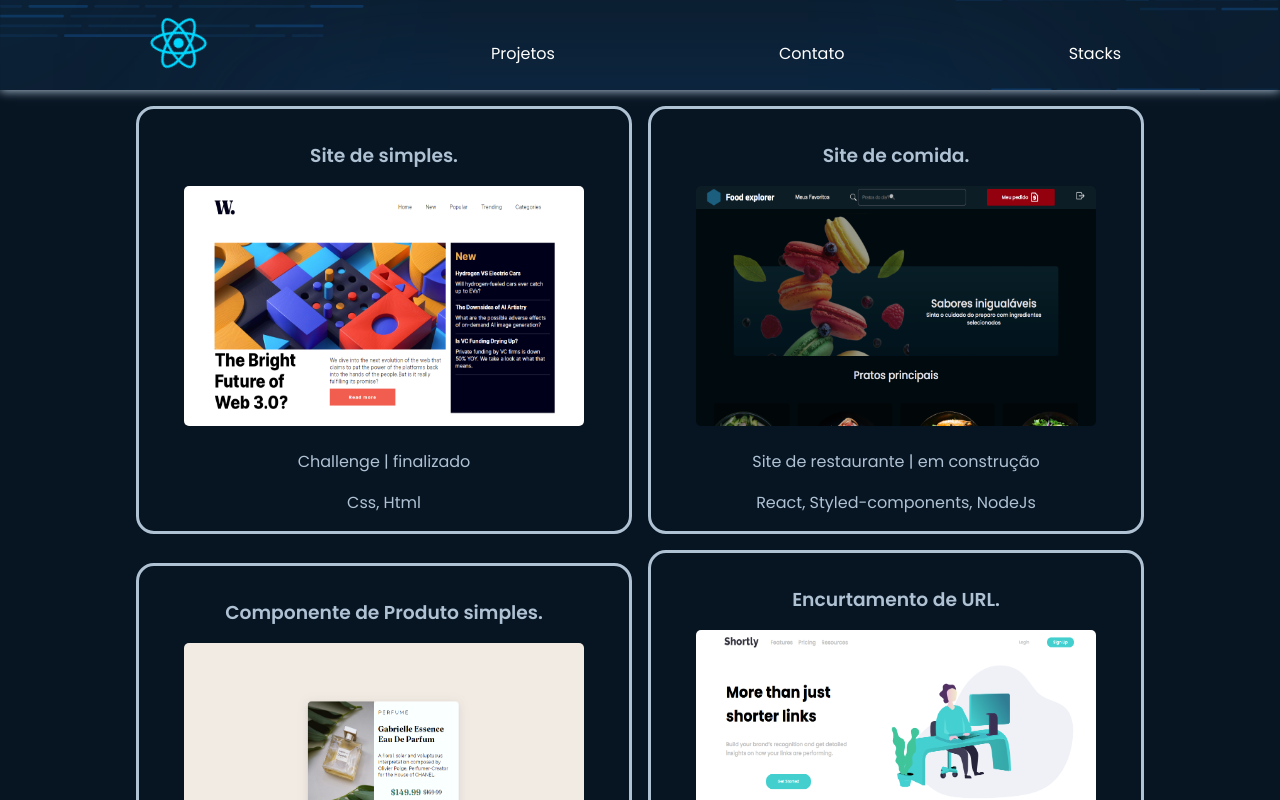
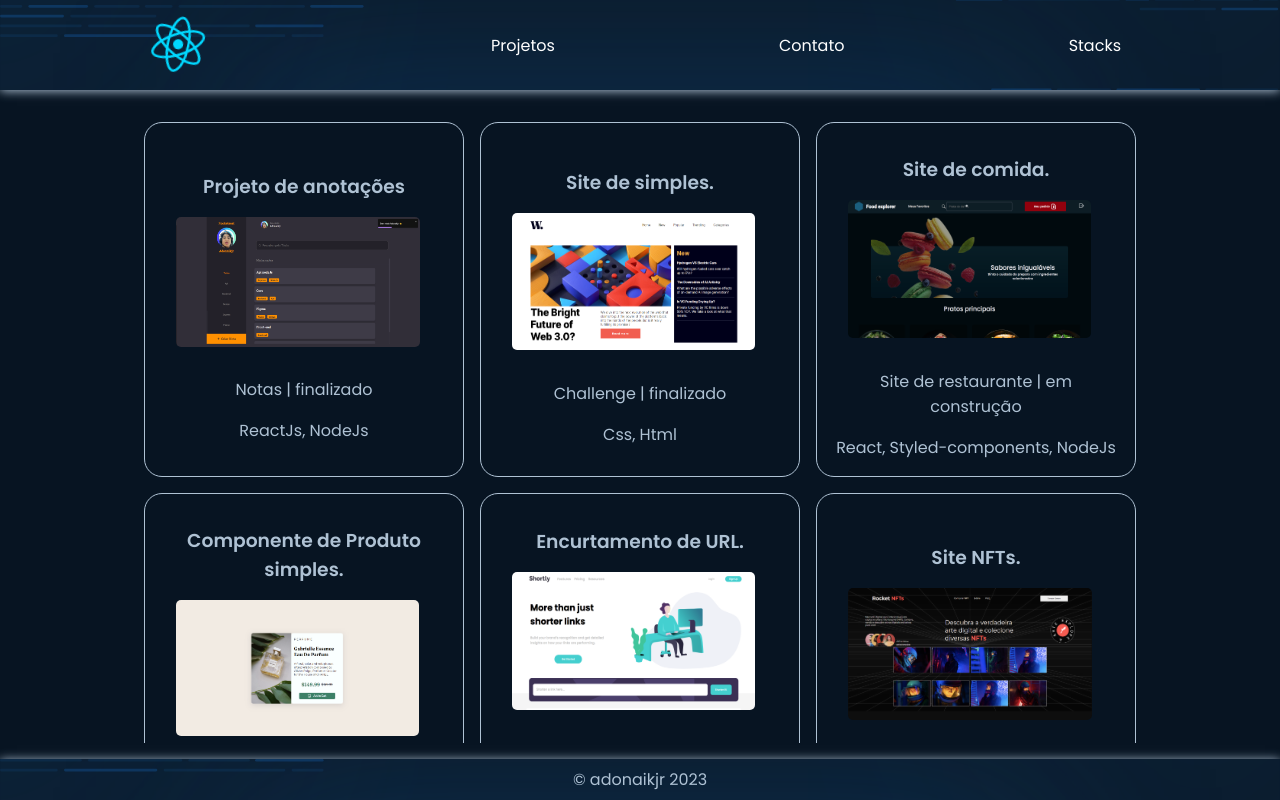
Before and after one commit to Adonaikjr/portfolio, a React (Vite) app: page /projetos in a window 1280 px wide. Shown: the top 800 px of the page. Built offline with nearby package versions, Linux system fonts and the light colour scheme.

Commit message:
ajusts, add project8

```diff
--- a/src/Global.ts
+++ b/src/Global.ts
@@ -18,6 +18,7 @@ export const GlobalStyle = createGlobalStyle`
         color: ${({ theme }) => theme.base_text};
         max-width: 1440px;
         font-family: ${(props) => props.theme.font};
+        height: 100vh;
         a{
         text-decoration: none;
         color: ${({ theme }) => theme.base_text};
--- a/src/components/Card/styled.ts
+++ b/src/components/Card/styled.ts
@@ -1,17 +1,16 @@
 import styled from 'styled-components'
 
 export const ContainerCard = styled.div`
-  border: solid;
-  width: 100%;
+  border: solid 1px;
   display: flex;
   justify-content: center;
   align-items: center;
   flex-direction: column;
   flex-wrap: wrap;
   transition: 1s;
-  width: 31rem;
   padding: 1rem;
   border-radius: 18px;
+  width: 20rem;
   a {
     border: solid none;
   }
@@ -22,29 +21,12 @@ export const ContainerCard = styled.div`
   }
   img {
     border-radius: 5px;
-    height: 15rem;
-    width: 25rem;
-    transition: 1s;
+    height: 90%;
+    width: 95%;
+    transition: 0.5s;
     :hover {
-      transition: 1s;
-      width: 29rem;
-      height: 17rem;
-      @media (max-width: 513px) {
-        :hover {
-          transition: 1s;
-          width: 13rem;
-          height: 8rem;
-        }
-      }
-    }
-  }
-  @media (max-width: 513px) {
-    width: 15rem;
-    transition: 1s;
-    img {
-      transition: 1s;
-      width: 12.5rem;
-      height: 7.5rem;
+      width: 100%;
+      height: 100%;
     }
   }
 `
--- a/src/components/Footer/styled.ts
+++ b/src/components/Footer/styled.ts
@@ -7,7 +7,7 @@ export const ContainerFooter = styled.footer`
   background-repeat: no-repeat;
   background-size: cover;
   background-position: center;
-  height: 3rem;
+  height: 5rem;
   width: 100%;
   display: flex;
   justify-content: center;
--- a/src/components/Header/styled.ts
+++ b/src/components/Header/styled.ts
@@ -8,7 +8,6 @@ export const ContainerHeader = styled.header`
   background-repeat: no-repeat;
   background-size: cover;
   background-position: center;
-  height: 100%;
   padding-top: 1rem;
   padding-bottom: 1rem;
   padding-left: 1rem;
@@ -27,13 +26,10 @@ export const NavigateBack = styled(Link)``
 
 export const Nav = styled.nav`
   width: 40rem;
-  height: 100%;
   display: flex;
   align-items: center;
   justify-content: space-between;
-  padding-top: 1rem;
   a {
-    height: 90%;
     display: flex;
     justify-content: center;
     align-items: center;
--- a/src/components/layout/Default/styled.ts
+++ b/src/components/layout/Default/styled.ts
@@ -1,4 +1,7 @@
-import  styled  from 'styled-components';
+import styled from 'styled-components'
 export const ContainerLayoutDefault = styled.div`
-
+  height: 100vh;
+  display: flex;
+  flex-direction: column;
+  justify-content: space-between;
 `
--- a/src/pages/Project/index.tsx
+++ b/src/pages/Project/index.tsx
@@ -7,9 +7,19 @@ import projectFor from '../../assets/project4.png'
 import projectFive from '../../assets/project5.png'
 import projectSix from '../../assets/project6.png'
 import projectSeven from '../../assets/project7.png'
+import projectEight from '../../assets/project8.png'
+
 export function Project() {
   return (
     <ContainerProject>
+      <Card
+        title="Projeto de anotações"
+        img={projectEight}
+        imgAlt="adonaikjr"
+        description="Notas | finalizado"
+        tags="ReactJs, NodeJs"
+        urlProject="notes-adonaikjr.netlify.app/"
+      />
       <Card
         title="Site de simples."
         img={projectSeven}
@@ -66,8 +76,6 @@ export function Project() {
         imgAlt="projeto um"
         urlProject="descontosflesh.netlify.app"
       />
-
-
     </ContainerProject>
   )
 }
--- a/src/pages/Project/style.ts
+++ b/src/pages/Project/style.ts
@@ -2,9 +2,29 @@ import styled from 'styled-components'
 
 export const ContainerProject = styled.main`
   display: flex;
-  padding-top: 1rem;
+  padding-top: 2rem;
+  padding-bottom: 2rem;
   justify-content: center;
   flex-wrap: wrap;
-  align-items: center;
   gap: 1rem;
+  overflow: auto;
+  ::-webkit-scrollbar {
+    width: 6px;
+    transition: 1s;
+  }
+  /* Track */
+  ::-webkit-scrollbar-track {
+    box-shadow: inset 0 0 5px;
+    transition: 1s;
+  }
+  /* Handle */
+  ::-webkit-scrollbar-thumb {
+    background: ${(props) => props.theme.base_border};
+    transition: 1s;
+  }
+  /* Handle on hover */
+  ::-webkit-scrollbar-thumb:hover {
+    background: white;
+    transition: 1s;
+  }
 `
```
Also changed, not shown: src/assets/project8.png (added).
